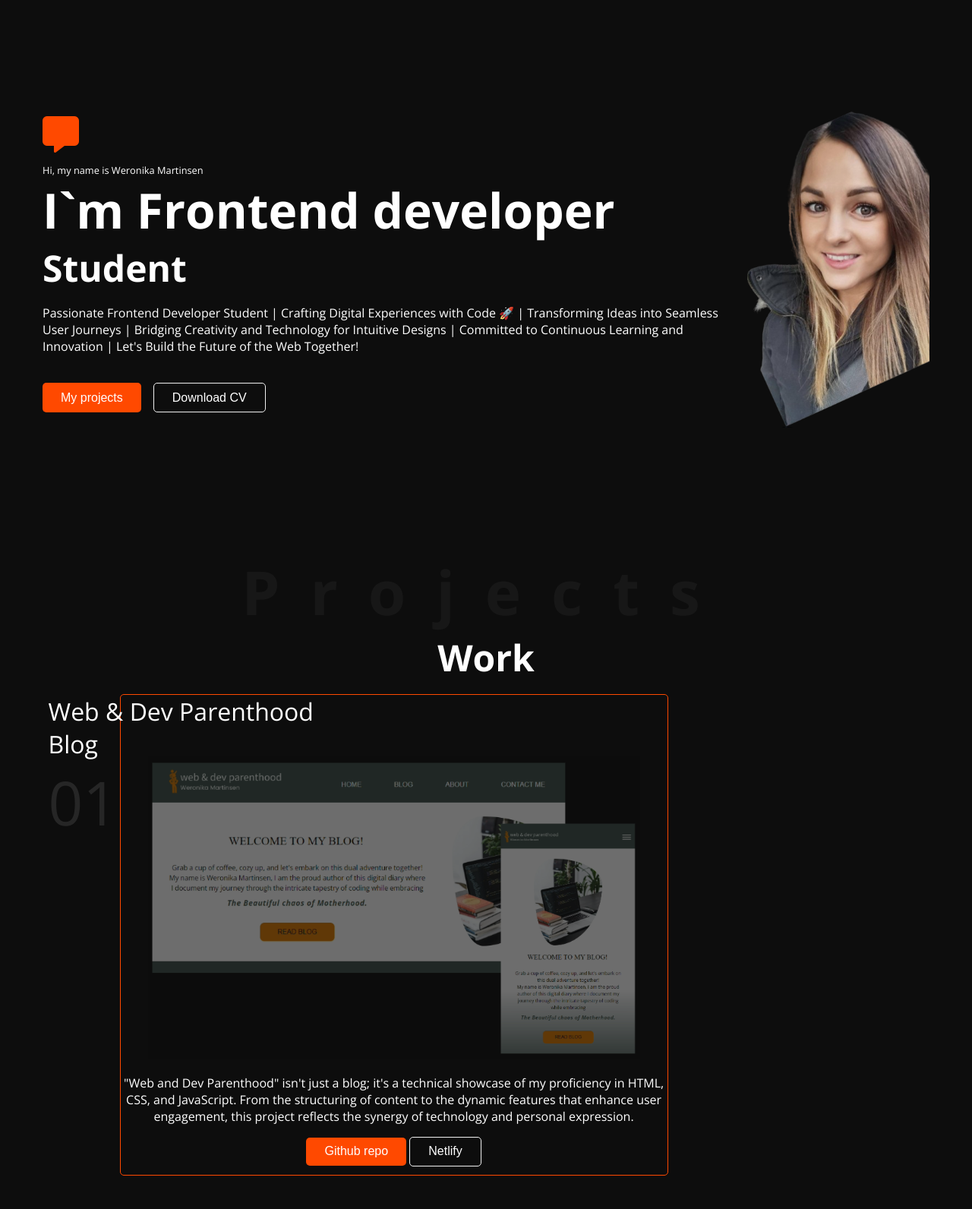
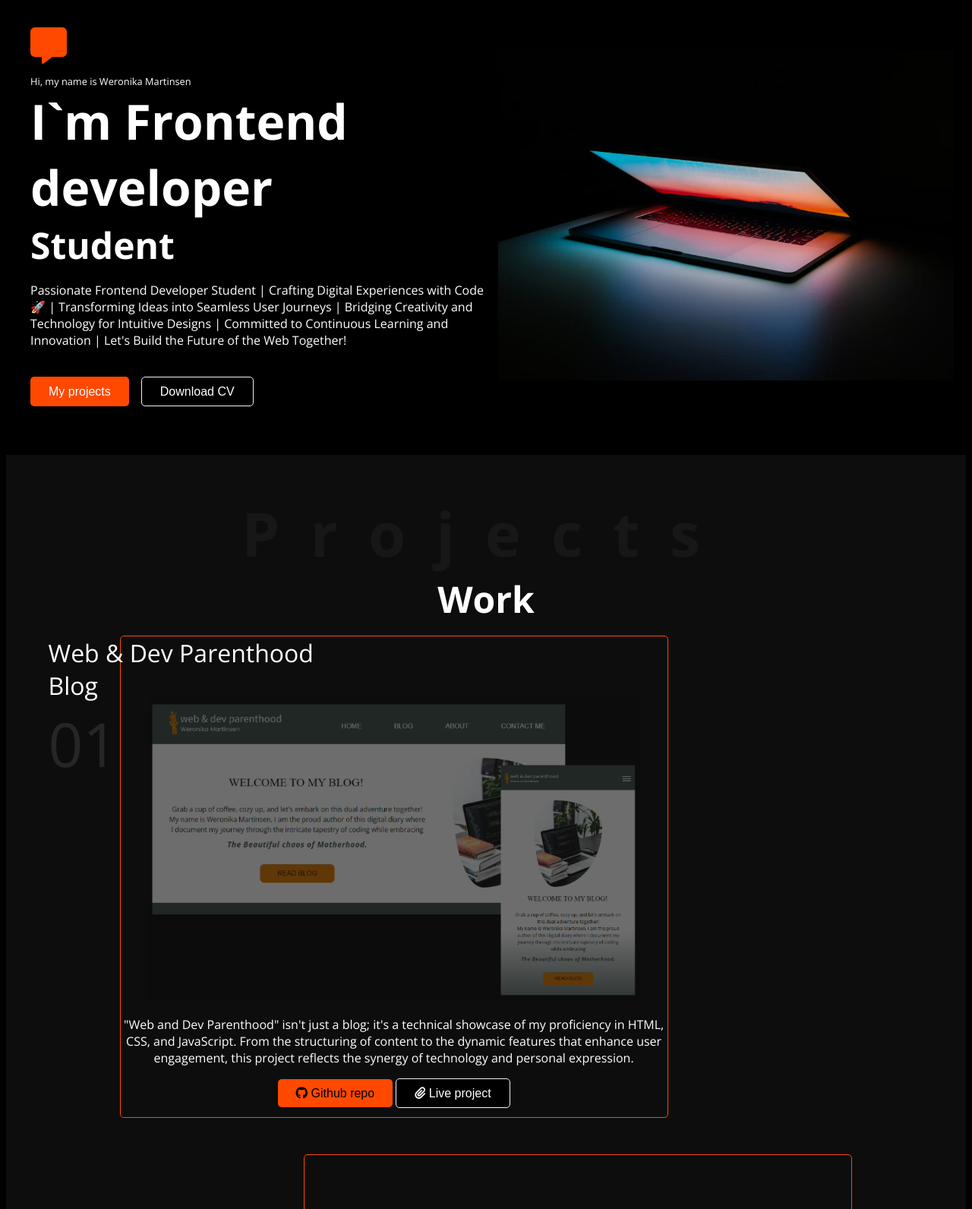
Before and after one commit to WeronikaMartinsen/portfolio, a plain HTML site: page index.html in a window 1280 px wide. Shown: the part 148-1740 px from the top of the page at 76% size. Drawn offline with nearby package versions, Linux system fonts and the light colour scheme; a web font is replaced by a local one.

Commit message:
design in progress

```diff
--- a/css/general.css
+++ b/css/general.css
@@ -7,7 +7,8 @@ body {
 }
 
 :root {
-  --black: #0d0d0d;
+  --black-lighter: #0d0d0d;
+  --black: #000000;
   --orange: #ff4900;
   --red: #f23005;
   --white: #f2f2f2;
--- a/css/homepage.css
+++ b/css/homepage.css
@@ -19,17 +19,24 @@
 .heroContainer,
 .project-list-container,
 .project,
+.heroRightBox,
 .center {
   justify-content: center;
   align-items: center;
 }
+.heroRightBox {
+  width: 100%;
+  flex: 1;
+}
 .heroContainer {
-  margin: 2em;
   padding: 1em;
   max-width: 1200px;
+  flex-wrap: wrap;
+  margin-bottom: 3em;
 }
 .hero-left-box {
   flex-direction: column;
+  flex: 1;
 }
 .hero-left-box i {
   font-size: 3em;
@@ -39,34 +46,25 @@
 .smallText {
   font-size: 0.8em;
 }
-.heroRightBox {
-  justify-content: center;
-  align-items: center;
-}
+
 .buttons-div {
   margin-top: 1.3em;
   gap: 1em;
 }
 .hero-image-div {
-  width: 16em;
-  height: 35em;
-  position: relative;
-  overflow: hidden;
+  width: 100%;
 }
 .hero-image-div img {
-  z-index: 1;
-  width: 120%;
-  height: auto;
-  padding: 1em;
-  margin-top: 3.3em;
   padding: 1em;
   background-color: var(--black);
+  width: 100%;
 }
 
 .hero-image-div img:hover {
   opacity: 1;
 }
 .project-list-container {
+  background-color: var(--black-lighter);
   padding: 3em 6em 3em 6em;
   text-align: center;
 }
--- a/css/media.css
+++ b/css/media.css
@@ -23,3 +23,6 @@
     padding-top: 1em;
   }
 }
+.black {
+  color: var(--black);
+}
--- a/index.html
+++ b/index.html
@@ -55,13 +55,14 @@
           <div class="heroRightBox">
             <div class="hero-image-div">
               <img
-                src="/images/portfolioImg.png"
+                src="/images/heroS.jpg"
                 alt="Image of myself - Weronika Martinsen"
               />
             </div>
           </div>
         </div>
       </section>
+
       <section>
         <div class="project-list-container">
           <div>
@@ -90,8 +91,12 @@
                 and personal expression.
               </p>
               <div class="flex-end">
-                <button class="button-main">Github repo</button>
-                <button class="button-secondary">Netlify</button>
+                <button class="button-main black">
+                  <i class="fa-brands fa-github"></i> Github repo
+                </button>
+                <button class="button-secondary">
+                  <i class="fa-solid fa-paperclip"></i> Live project
+                </button>
               </div>
             </div>
 
@@ -115,8 +120,12 @@
                 </p>
               </div>
               <div class="flex-end">
-                <button class="button-main">Github repo</button>
-                <button class="button-secondary">Netlify</button>
+                <button class="button-main black">
+                  <i class="fa-brands fa-github"></i> Github repo
+                </button>
+                <button class="button-secondary">
+                  <i class="fa-solid fa-paperclip"></i> Live project
+                </button>
               </div>
             </div>
 
@@ -139,8 +148,12 @@
                 learning.
               </p>
               <div class="flex-end">
-                <button class="button-main">Github repo</button>
-                <button class="button-secondary">Netlify</button>
+                <button class="button-main black">
+                  <i class="fa-brands fa-github"></i> Github repo
+                </button>
+                <button class="button-secondary">
+                  <i class="fa-solid fa-paperclip"></i> Live project
+                </button>
               </div>
             </div>
           </div>
```
Also changed, not shown: images/hero.jpg (added), images/heroS.jpg (added).
